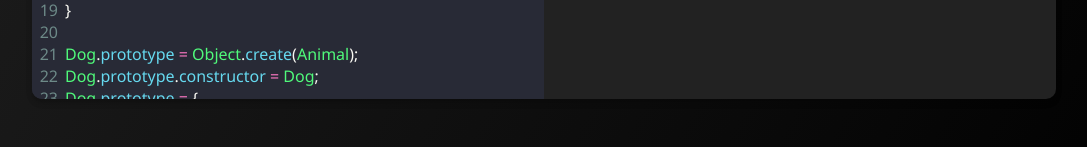
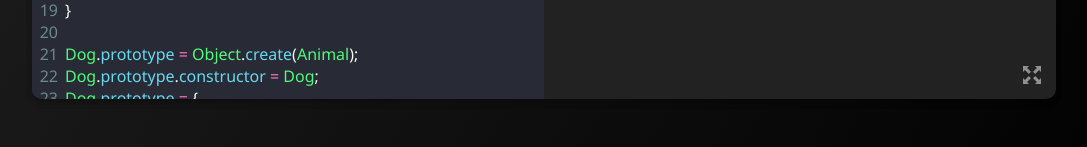
Before and after one commit to emiliodominguez/js-exercises-app, a React (Create React App) app: page / in a window 1280 px wide. Shown: the part 576-723 px from the top of the page, without its empty margins (96-1183 px from the left). Built offline with nearby package versions, Linux system fonts and the light colour scheme.

Commit message:
Added full screen support

```diff
--- a/src/components/Main/Main.module.scss
+++ b/src/components/Main/Main.module.scss
@@ -34,6 +34,29 @@
 
     display: grid;
     grid-template-columns: repeat(2, 1fr);
+
+    &.fullScreenMode {
+        --max-width: 100%;
+        --min-height: 100%;
+
+        $offset: 15px;
+
+        position: fixed;
+        top: $offset;
+        left: $offset;
+        right: $offset;
+        bottom: $offset;
+        width: calc(100% - #{$offset * 2});
+        height: calc(100% - #{$offset * 2});
+
+        > div {
+            max-width: var(--max-width);
+        }
+    }
+
+    > div {
+        max-width: var(--max-width);
+    }
 
     @media #{$max-width-xl} {
         --max-width: 85vw;
@@ -81,12 +104,12 @@
 }
 
 .showOutputBtn,
-.restoreBtn {
+.restoreBtn,
+.fullScreenToggler {
     position: absolute;
-    border-radius: 50%;
+    transform-origin: center;
     transition: transform ease 250ms, background-color ease 250ms;
     z-index: z-index(moderate);
-    @extend %btn-reset-themed;
 
     @media #{$max-width-md} {
         transform: unset;
@@ -99,6 +122,12 @@
     svg {
         display: block;
     }
+}
+
+.showOutputBtn,
+.restoreBtn {
+    border-radius: 50%;
+    @extend %btn-reset-themed;
 }
 
 .showOutputBtn {
@@ -148,3 +177,18 @@
         margin-left: -2px;
     }
 }
+
+.fullScreenToggler {
+    @extend %btn-reset;
+    right: 15px;
+    bottom: 15px;
+    color: #fff;
+
+    svg {
+        height: 18px;
+
+        path {
+            fill: rgba($contrast-color, 0.5);
+        }
+    }
+}
--- a/src/components/Main/index.tsx
+++ b/src/components/Main/index.tsx
@@ -2,7 +2,7 @@ import { useState, useEffect, useRef } from "react";
 import exercises from "../../config/exercises.json";
 import useEventListener from "../../hooks/useEventListener";
 import LocalStorageService from "../../services/local-storage.service";
-import { areEqual, getRandomString } from "../../shared/helpers";
+import { areEqual, className, getRandomString } from "../../shared/helpers";
 import { icons } from "../../shared/icons";
 import CodeEditor from "../CodeEditor";
 import ExerciseParser from "../ExerciseParser";
@@ -31,6 +31,7 @@ export default function Main(): JSX.Element {
     const { current: localStorageService } = useRef<LocalStorageService>(new LocalStorageService());
     const [logMessages, setLogMessages] = useState<LogMessages>({ logs: [], error: "" });
     const [refreshHash, setRefreshHash] = useState<string>("");
+    const [fullScreenMode, setFullScreenMode] = useState<boolean>(false);
     const [currentIndex, setCurrentIndex] = useState<number>(0);
     const [currentExercise, setCurrentExercise] = useState<string>(
         () => localStorageService.get(getKey(currentIndex)) ?? exercises[currentIndex].code
@@ -139,7 +140,7 @@ export default function Main(): JSX.Element {
 
             <Header />
 
-            <section className={styles.controlGroup}>
+            <section {...className(styles.controlGroup, { [styles.fullScreenMode]: fullScreenMode })}>
                 {/* Code editor */}
                 <CodeEditor
                     key={`${refreshHash}_${getKey(currentIndex)}`}
@@ -168,6 +169,10 @@ export default function Main(): JSX.Element {
                         {icons.restore}
                     </button>
                 )}
+
+                <button className={styles.fullScreenToggler} title="Toggle full screen mode" onClick={() => setFullScreenMode(!fullScreenMode)}>
+                    {fullScreenMode ? icons.shrink : icons.enlarge}
+                </button>
             </section>
 
             <Navigation current={currentIndex} previous={goToPreviousExercise} next={goToNextExercise} />
--- a/src/shared/helpers.ts
+++ b/src/shared/helpers.ts
@@ -1,3 +1,29 @@
+/**
+ * A helper function to handle classname conditions easily.
+ * Recieves an object containing strings or an object with the CSS class as key
+ * and a condition to add or remove it as value.
+ *
+ * @param classNames - The classnames object
+ * @returns The classes separated by a space
+ */
+export function className(...classNames: any): { className: string } {
+    const classes = [];
+
+    for (const className of classNames) {
+        if (typeof className === "object") {
+            for (const key in className) {
+                if (className.hasOwnProperty(key) && className[key]) {
+                    classes.push(key);
+                }
+            }
+        } else {
+            classes.push(className);
+        }
+    }
+
+    return { className: classes.join(" ") };
+}
+
 /**
  * Checks if two objects are equal
  * @param objectA The object A
--- a/src/shared/icons.tsx
+++ b/src/shared/icons.tsx
@@ -18,5 +18,15 @@ export const icons = {
         <svg xmlns="http://www.w3.org/2000/svg" viewBox="0 0 24 24">
             <path d="M13.5 2c-5.629 0-10.212 4.436-10.475 10h-3.025l4.537 5.917 4.463-5.917h-2.975c.26-3.902 3.508-7 7.475-7 4.136 0 7.5 3.364 7.5 7.5s-3.364 7.5-7.5 7.5c-2.381 0-4.502-1.119-5.876-2.854l-1.847 2.449c1.919 2.088 4.664 3.405 7.723 3.405 5.798 0 10.5-4.702 10.5-10.5s-4.702-10.5-10.5-10.5z" />
         </svg>
+    ),
+    enlarge: (
+        <svg xmlns="http://www.w3.org/2000/svg" viewBox="0 0 24 24">
+            <path d="M21.414 18.586l2.586-2.586v8h-8l2.586-2.586-5.172-5.172 2.828-2.828 5.172 5.172zm-13.656-8l2.828-2.828-5.172-5.172 2.586-2.586h-8v8l2.586-2.586 5.172 5.172zm10.828-8l-2.586-2.586h8v8l-2.586-2.586-5.172 5.172-2.828-2.828 5.172-5.172zm-8 13.656l-2.828-2.828-5.172 5.172-2.586-2.586v8h8l-2.586-2.586 5.172-5.172z" />
+        </svg>
+    ),
+    shrink: (
+        <svg xmlns="http://www.w3.org/2000/svg" viewBox="0 0 24 24">
+            <path d="M16.586 19.414l-2.586 2.586v-8h8l-2.586 2.586 4.586 4.586-2.828 2.828-4.586-4.586zm-13.758-19.414l-2.828 2.828 4.586 4.586-2.586 2.586h8v-8l-2.586 2.586-4.586-4.586zm16.586 7.414l2.586 2.586h-8v-8l2.586 2.586 4.586-4.586 2.828 2.828-4.586 4.586zm-19.414 13.758l2.828 2.828 4.586-4.586 2.586 2.586v-8h-8l2.586 2.586-4.586 4.586z" />
+        </svg>
     )
 };
```
